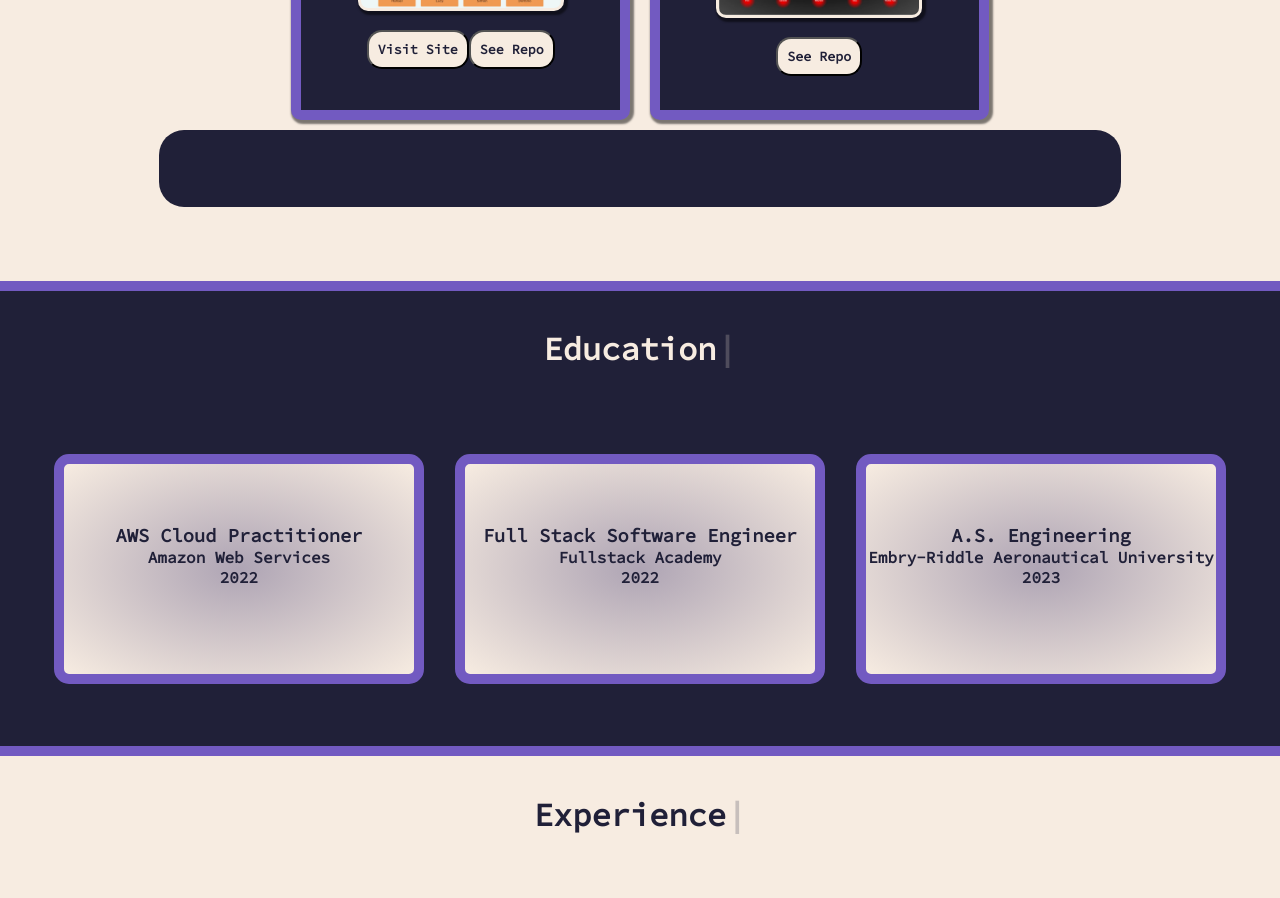
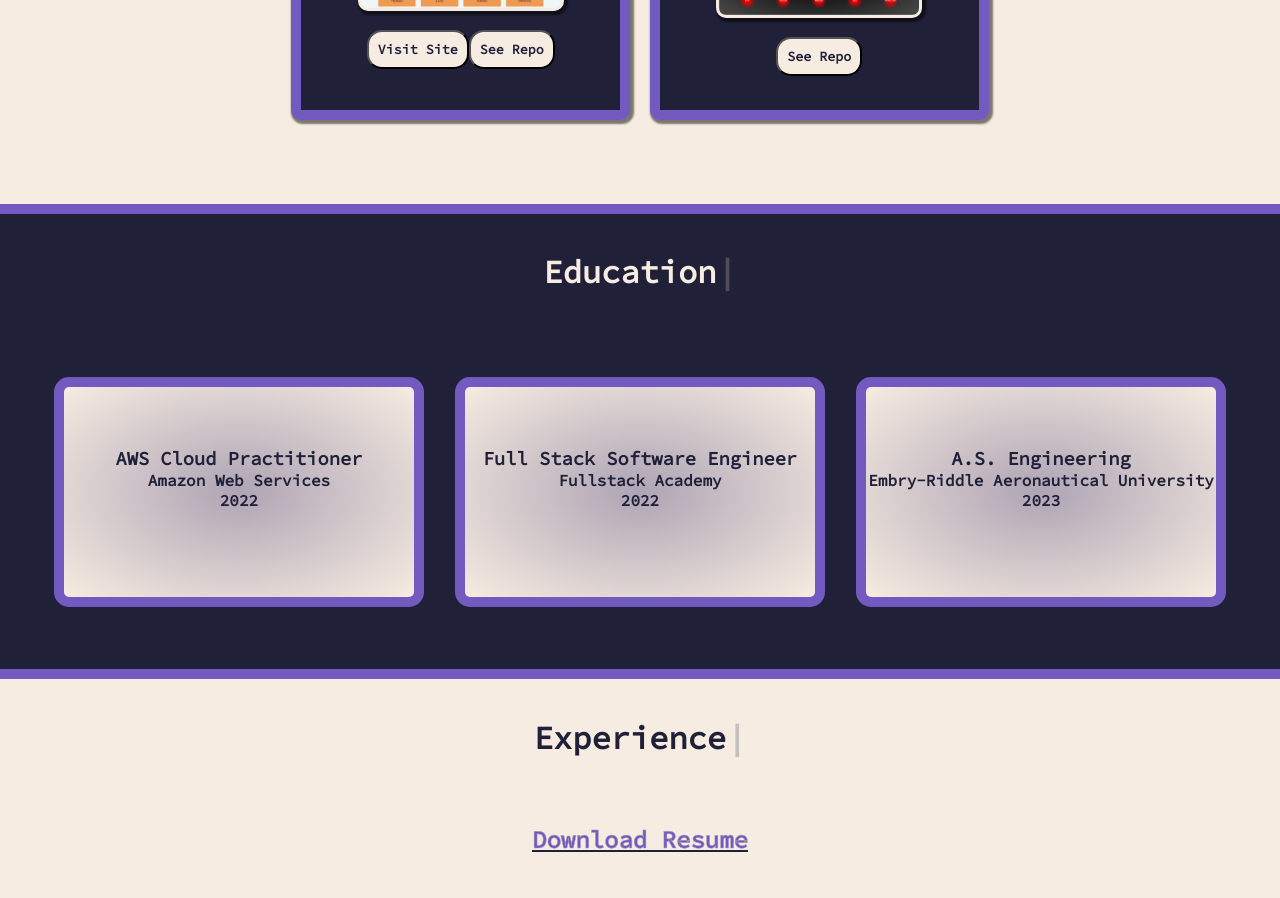
Before and after one commit to parzidog/portfolio, a React (Create React App) app: page / in a window 1280 px wide. Shown: the part 2800-3698 px from the top of the page. Built offline with nearby package versions, Linux system fonts and the light colour scheme.

Commit message:
Change project render background to display only after click

```diff
--- a/less/projects.less
+++ b/less/projects.less
@@ -77,7 +77,7 @@
   transition: all 250ms ease-out;
 }
 
-.projectInfo{
+.projectInfo.show{
   margin-top: 2%;
   background-color: @dark;
   padding: 4%;
--- a/public/index.css
+++ b/public/index.css
@@ -268,7 +268,7 @@ svg {
 .project {
   transition: all 250ms ease-out;
 }
-.projectInfo {
+.projectInfo.show {
   margin-top: 2%;
   background-color: #202038;
   padding: 4%;
@@ -276,16 +276,16 @@ svg {
   border-radius: 25px;
   color: #f7ece1;
 }
-.projectInfo img {
+.projectInfo.show img {
   width: 85%;
   border-radius: 10px;
   box-shadow: 2px 2px 2px 2px rgba(0, 0, 0, 0.5);
   border: 3px solid #f7ece1;
 }
-.projectInfo h1 {
+.projectInfo.show h1 {
   padding: 2%;
 }
-.projectInfo h3 {
+.projectInfo.show h3 {
   padding-top: 2%;
   text-align: justify;
 }
--- a/src/components/Projects.jsx
+++ b/src/components/Projects.jsx
@@ -70,7 +70,7 @@ const Projects = () => {
                     onMouseMove={handleMouseMove}
                     onClick={() => {
                       setClicked(project)
-                      document.getElementById("projectInfo").scrollIntoView({ behavior: "smooth" });
+                      document.getElementById("projectInfo").scrollIntoView({ behavior: "smooth" }).classList.add("show");
                     }}
                   />
                 </div>
```
